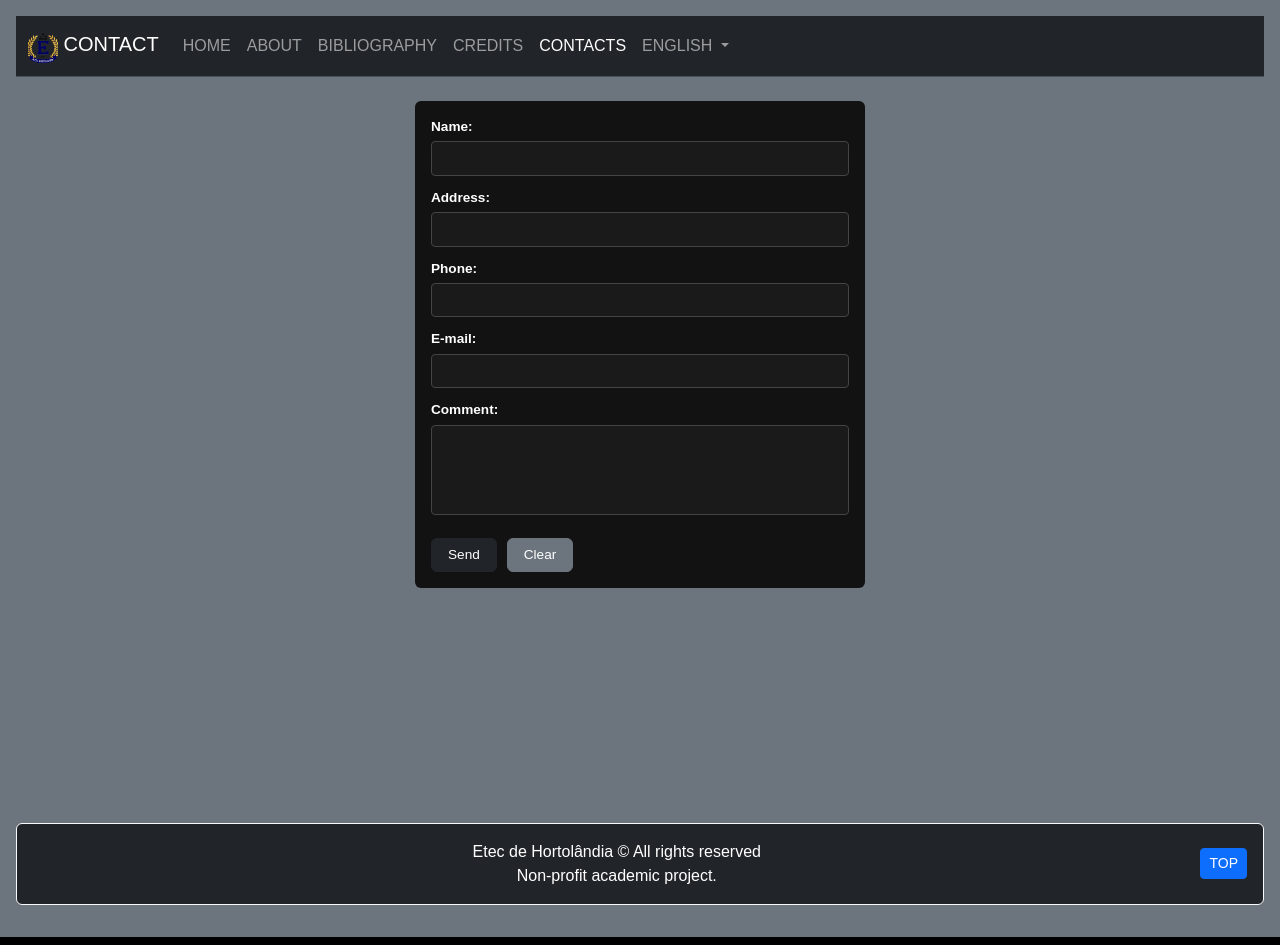
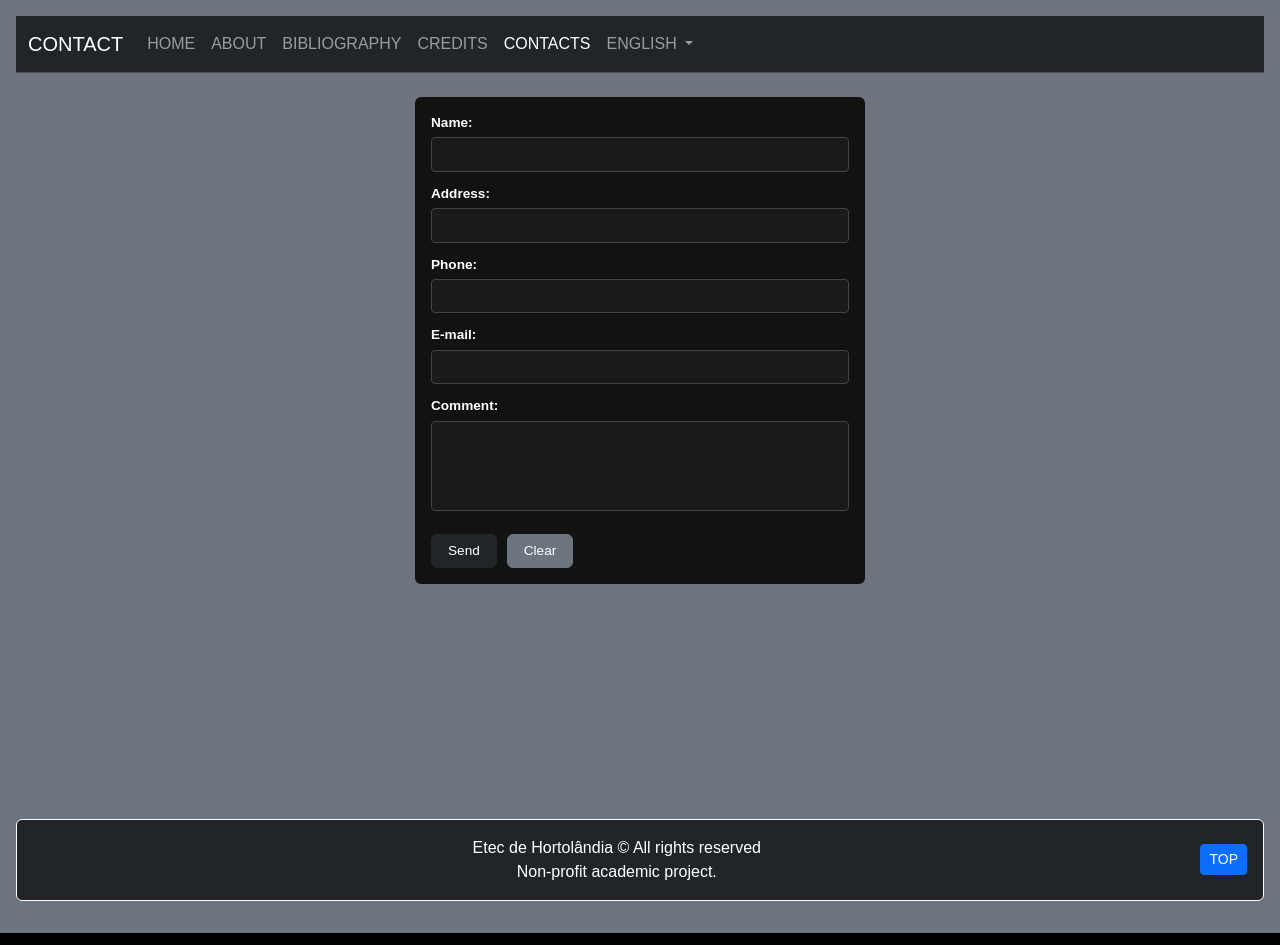
Before and after one commit to pedroferrari10/robotica, a plain HTML site: page contacts.html in a window 1280 px wide. Drawn offline with nearby package versions, Linux system fonts and the light colour scheme.

Commit message:
Update contacts.html

```diff
--- a/contacts.html
+++ b/contacts.html
@@ -83,7 +83,6 @@
 		<nav class="navbar navbar-expand-lg bg-dark border-bottom border-body" data-bs-theme="dark">
 			<div class="container-fluid">
 				<a class="navbar-brand">
-					<img src="img/etec.png" alt="Logo" width="30" height="30" class="d-inline-block align-text-top">
 					CONTACT
 				</a>
 				<button class="navbar-toggler" type="button" data-bs-toggle="collapse"
```
